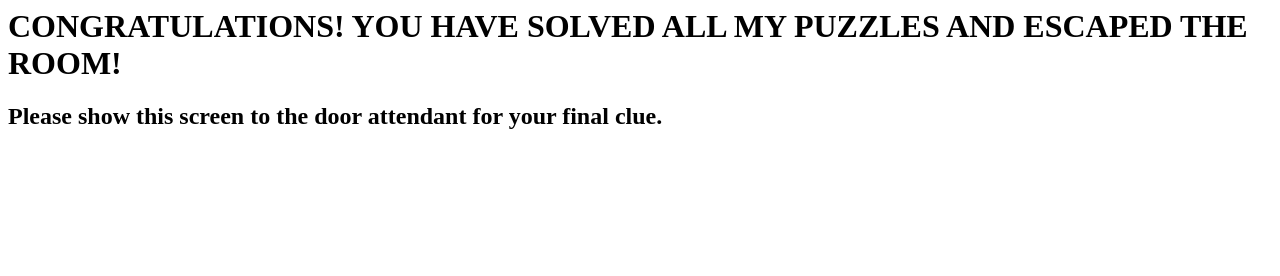
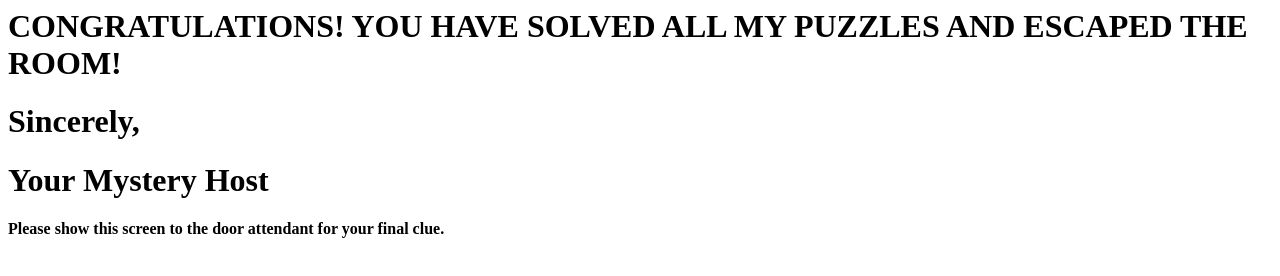
Before and after one commit to carlsonkellie/escaped, a plain HTML site: page index.html in a window 1280 px wide. Drawn offline with Linux system fonts and the light colour scheme.

Commit message:
Update index.html

```diff
--- a/index.html
+++ b/index.html
@@ -2,6 +2,10 @@
 <body>
 <h1> CONGRATULATIONS! YOU HAVE SOLVED ALL MY PUZZLES AND ESCAPED THE ROOM! </h1>
 
-<h2> Please show this screen to the door attendant for your final clue. <h2>
+<h1> Sincerely, <h1>
+<h1> Your Mystery Host </h1>
+
+<h4> Please show this screen to the door attendant for your final clue. <h4>
+
 </body>
 </html>
```
